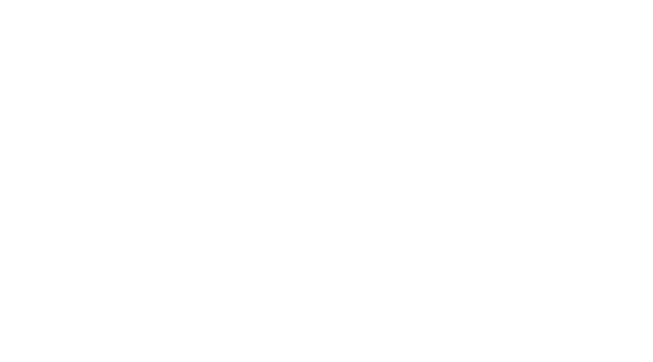
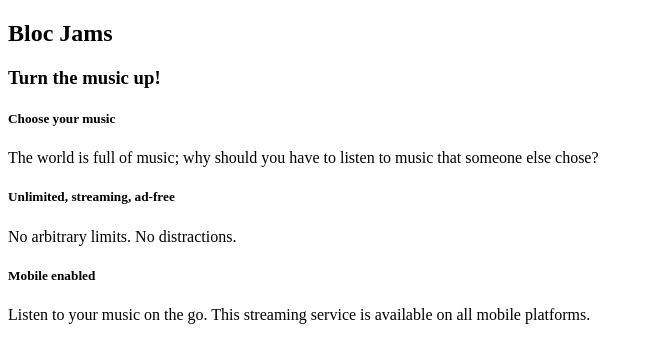
Before and after one commit to haroldasai/bloc-jams, a plain HTML site: page index.html in a window 1280 px wide. Shown: the whole page, without its empty margins (0-653 px from the left). Drawn offline with Linux system fonts and the light colour scheme.

Commit message:
Checkpoint 2

```diff
--- a/index.html
+++ b/index.html
@@ -1,5 +1,28 @@
 <!DOCTYPE html>
 <html>
-    <head></head>
-    <body></body>
+    <head>
+        <title>Bloc Jams</title>
+    </head>
+    <body>
+        <nav> <!-- navigation bar -->
+        </nav>
+        <section> <!-- hero content -->
+            <h1>Bloc Jams</h1>
+            <h3>Turn the music up!</h3>
+        </section>
+        <section> <!-- selling points -->
+            <div>
+                <h5>Choose your music</h5>
+                <p>The world is full of music; why should you have to listen to music that someone else chose?</p>
+            </div>
+            <div>
+                <h5>Unlimited, streaming, ad-free</h5>
+                <p>No arbitrary limits. No distractions.</p>
+            </div>
+            <div>
+                <h5>Mobile enabled</h5>
+                <p>Listen to your music on the go. This streaming service is available on all mobile platforms.</p>
+            </div>
+        </section>
+    </body>
 </html>
```
